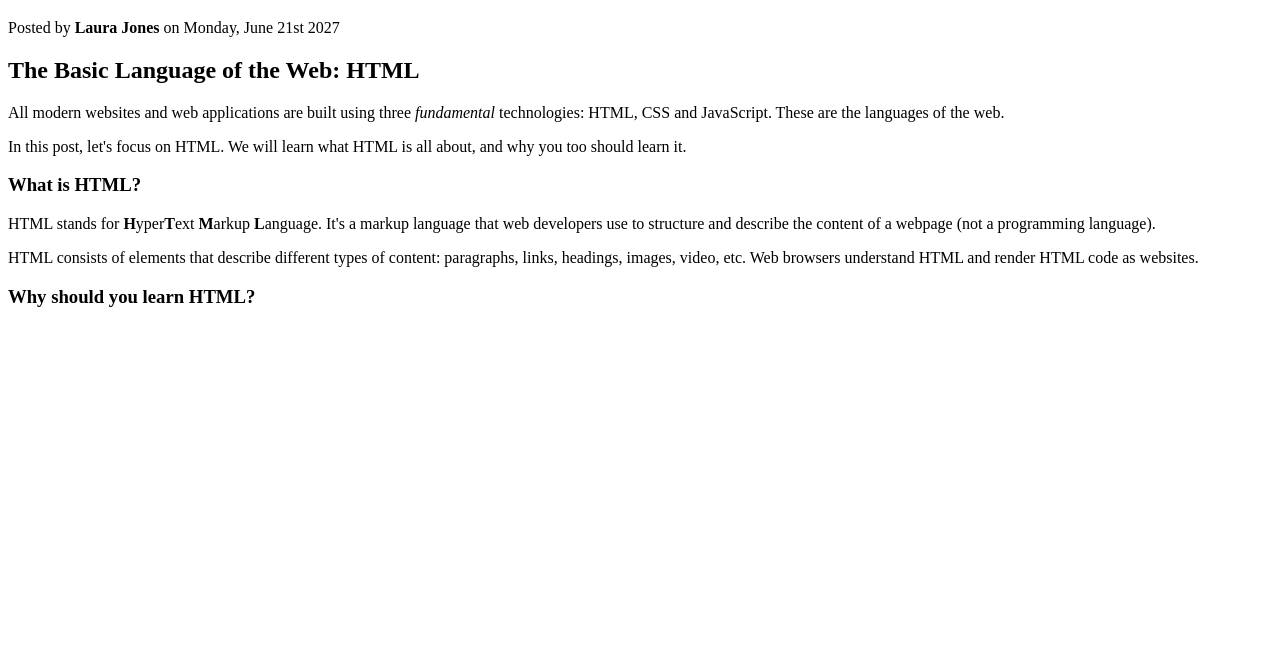
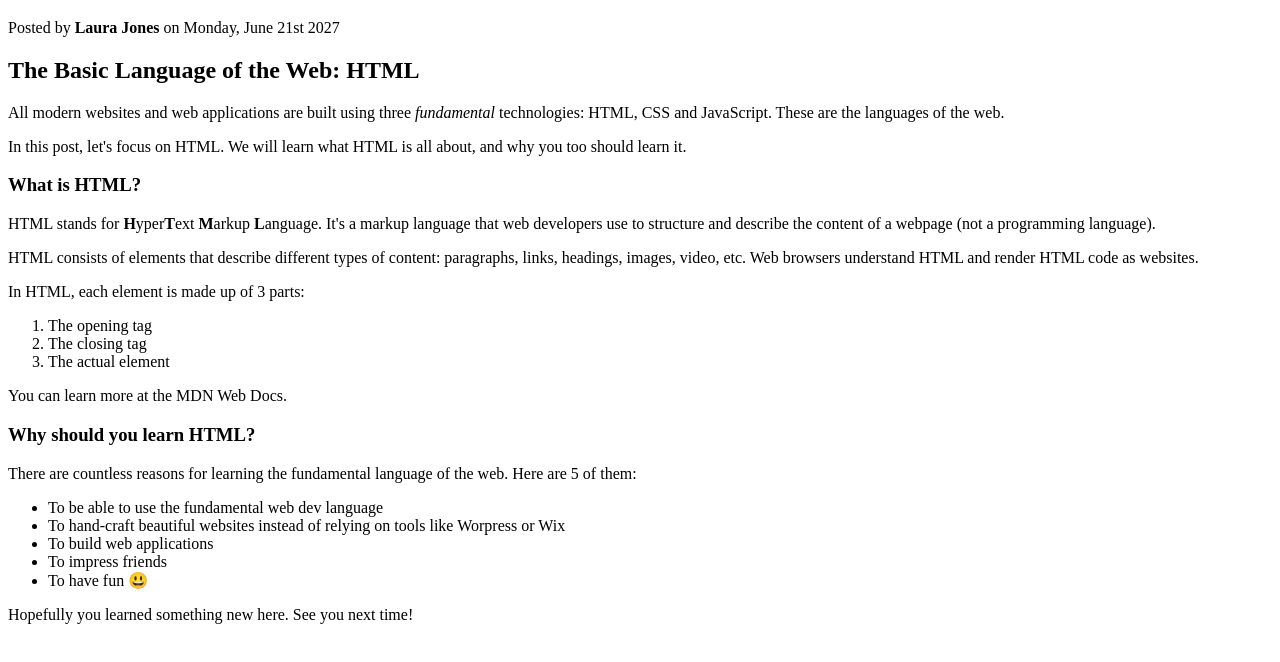
Before and after one commit to yoojh9/udemy-css-basics, a plain HTML site: page 02-HTML-Fundamentals/index.html in a window 1280 px wide. Shown: the part 62-724 px from the top of the page. Drawn offline with Linux system fonts and the light colour scheme.

Commit message:
Text Elements : List

```diff
--- a/02-HTML-Fundamentals/index.html
+++ b/02-HTML-Fundamentals/index.html
@@ -16,14 +16,55 @@
     <p>Posted by <strong>Laura Jones</strong> on Monday, June 21st 2027</p>
 
     <h2>The Basic Language of the Web: HTML</h2>
-    <p>All modern websites and web applications are built using three <em>fundamental</em> technologies: HTML, CSS and JavaScript. These are the languages of the web.</p>
-    <p>In this post, let's focus on HTML. We will learn what HTML is all about, and why you too should learn it.</p>
+    <p>
+      All modern websites and web applications are built using three
+      <em>fundamental</em> technologies: HTML, CSS and JavaScript. These are the
+      languages of the web.
+    </p>
+    <p>
+      In this post, let's focus on HTML. We will learn what HTML is all about,
+      and why you too should learn it.
+    </p>
 
     <h3>What is HTML?</h3>
-    <p>HTML stands for <strong>H</strong>yper<strong>T</strong>ext <strong>M</strong>arkup <strong>L</strong>anguage. It's a markup language that web developers use to structure and describe the content of a webpage (not a programming language).</p>
-    <p>HTML consists of elements that describe different types of content: paragraphs, links, headings, images, video, etc. Web browsers understand HTML and render HTML code as websites.</p>
+    <p>
+      HTML stands for <strong>H</strong>yper<strong>T</strong>ext
+      <strong>M</strong>arkup <strong>L</strong>anguage. It's a markup language
+      that web developers use to structure and describe the content of a webpage
+      (not a programming language).
+    </p>
+    <p>
+      HTML consists of elements that describe different types of content:
+      paragraphs, links, headings, images, video, etc. Web browsers understand
+      HTML and render HTML code as websites.
+    </p>
+    <p>In HTML, each element is made up of 3 parts:</p>
+
+    <ol>
+      <li>The opening tag</li>
+      <li>The closing tag</li>
+      <li>The actual element</li>
+    </ol>
+
+    <p>You can learn more at the MDN Web Docs.</p>
 
     <h3>Why should you learn HTML?</h3>
-    <p></p>
+    <p>
+      There are countless reasons for learning the fundamental language of the
+      web. Here are 5 of them:
+    </p>
+
+    <ul>
+      <li>To be able to use the fundamental web dev language</li>
+      <li>
+        To hand-craft beautiful websites instead of relying on tools like
+        Worpress or Wix
+      </li>
+      <li>To build web applications</li>
+      <li>To impress friends</li>
+      <li>To have fun 😃</li>
+    </ul>
+
+    <p>Hopefully you learned something new here. See you next time!</p>
   </body>
 </html>
```
Also changed, not shown: 1 other file.
